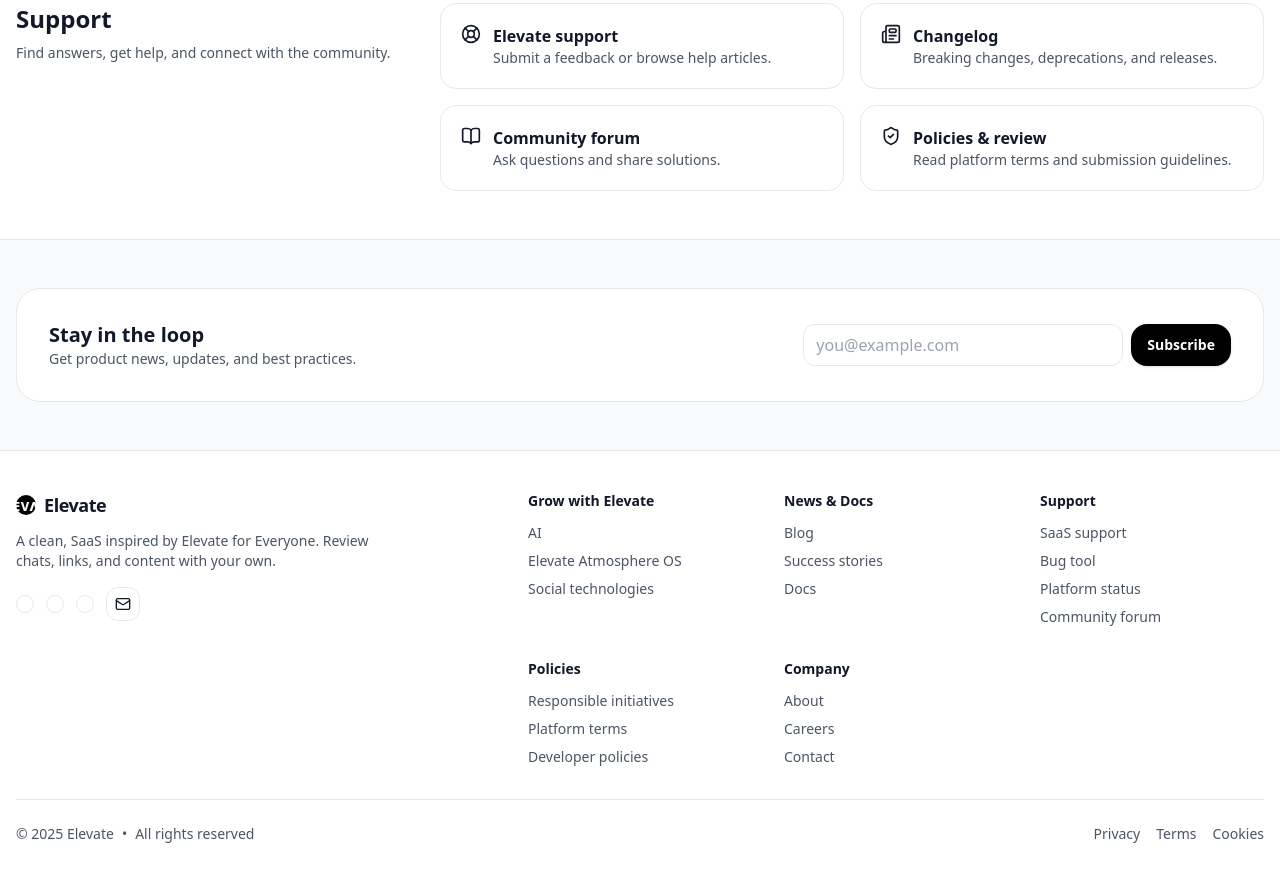
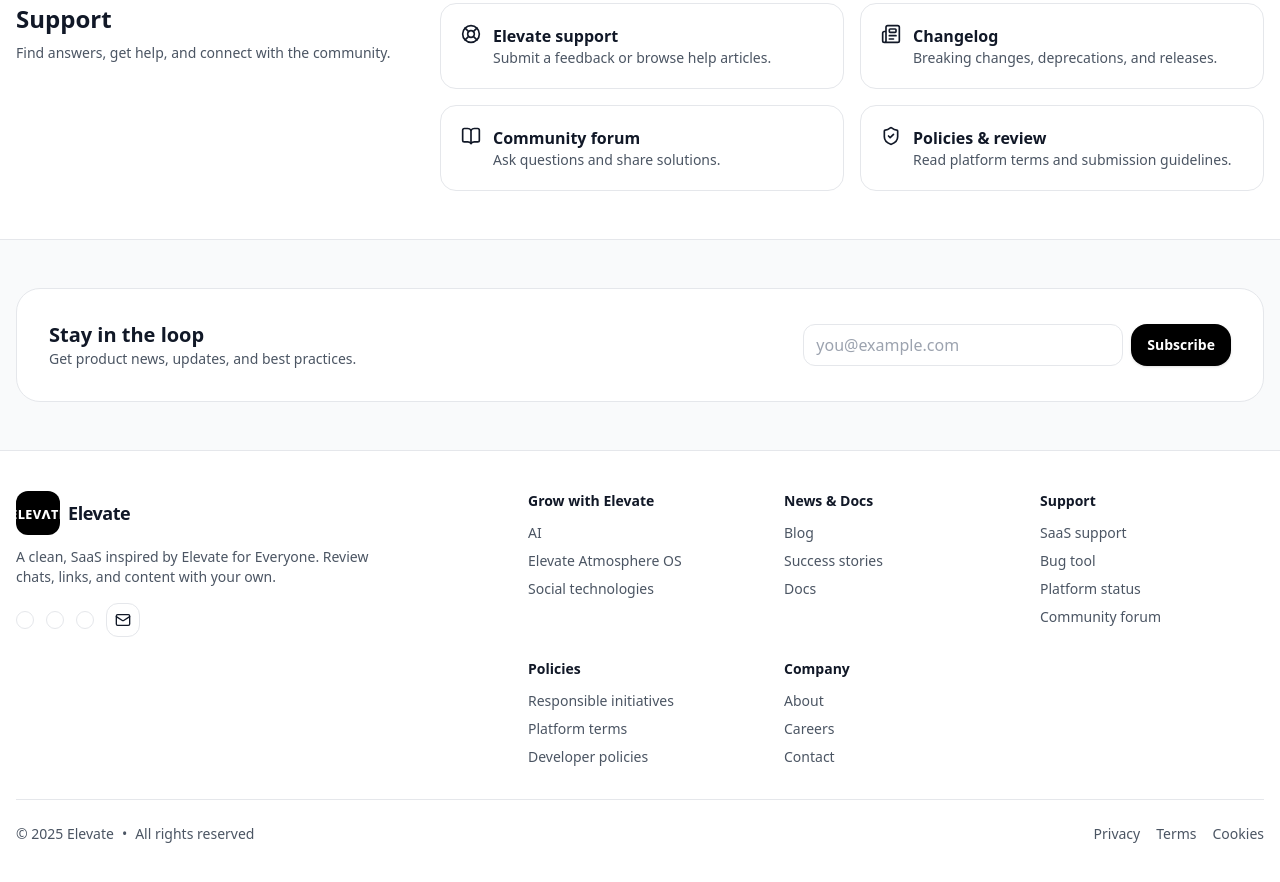
Before and after one commit to Naomer/elevate.github.io, a plain HTML site: page index.html in a window 1280 px wide. Shown: the part 2228-3110 px from the top of the page. Drawn offline with nearby package versions, Linux system fonts and the light colour scheme.

Commit message:
Update index.html

```diff
--- a/index.html
+++ b/index.html
@@ -419,7 +419,7 @@
       <div class="grid md:grid-cols-5 gap-8">
         <div class="md:col-span-2">
           <div class="flex items-center gap-2">
-            <div class="w-5 h-5 rounded-xl bg-black flex items-center justify-center text-white font-bold">ᴇʟᴇᴠʌᴛᴇ</div>
+            <div class="w-11 h-11 rounded-xl bg-black flex items-center justify-center text-white font-bold">ᴇʟᴇᴠʌᴛᴇ</div>
             <span class="text-lg font-bold tracking-tight">Elevate</span>
           </div>
           <p class="text-sm text-gray-600 mt-3 max-w-sm">A clean, SaaS inspired by Elevate for Everyone. Review chats, links, and content with your own.</p>
```
